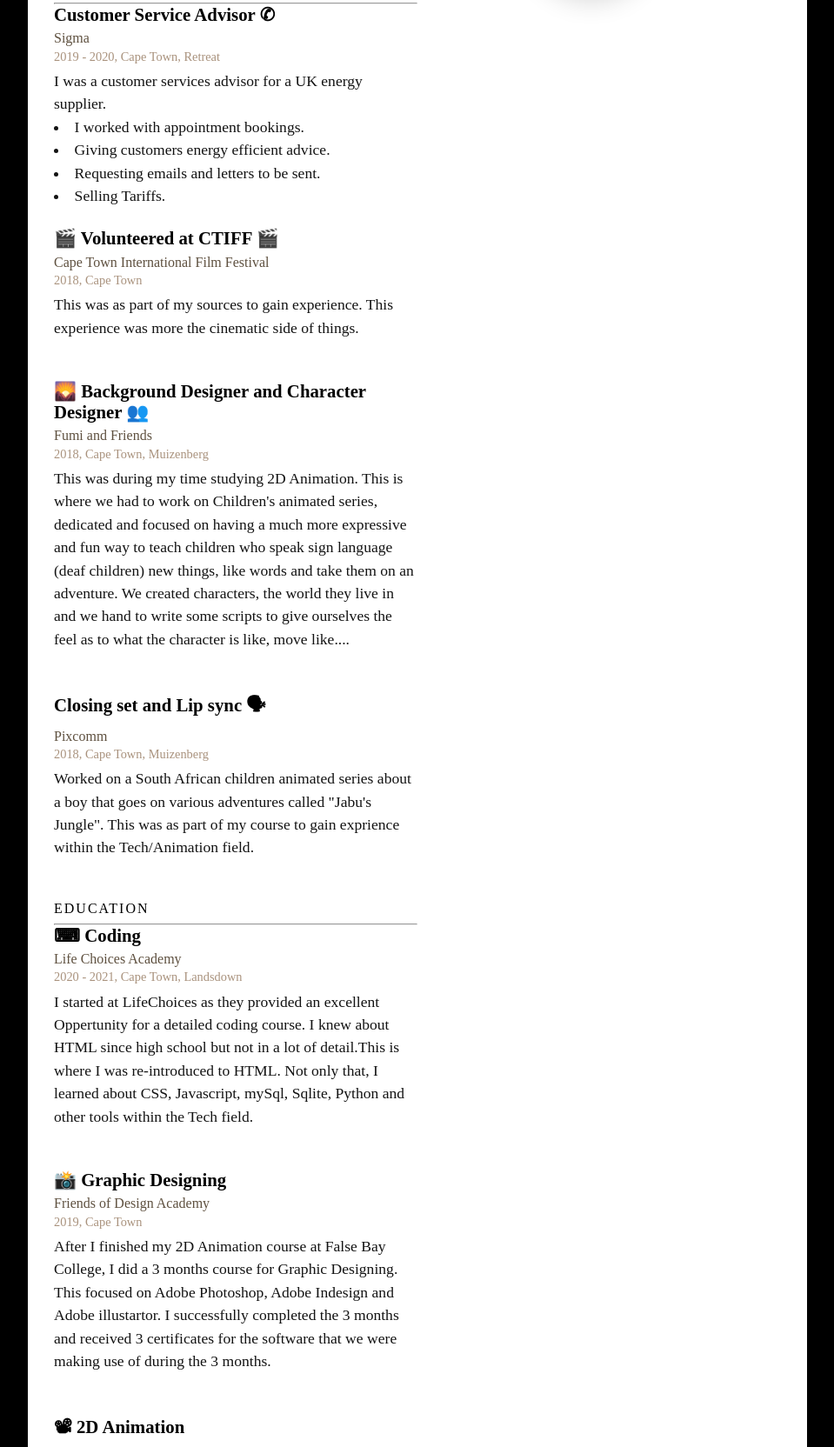
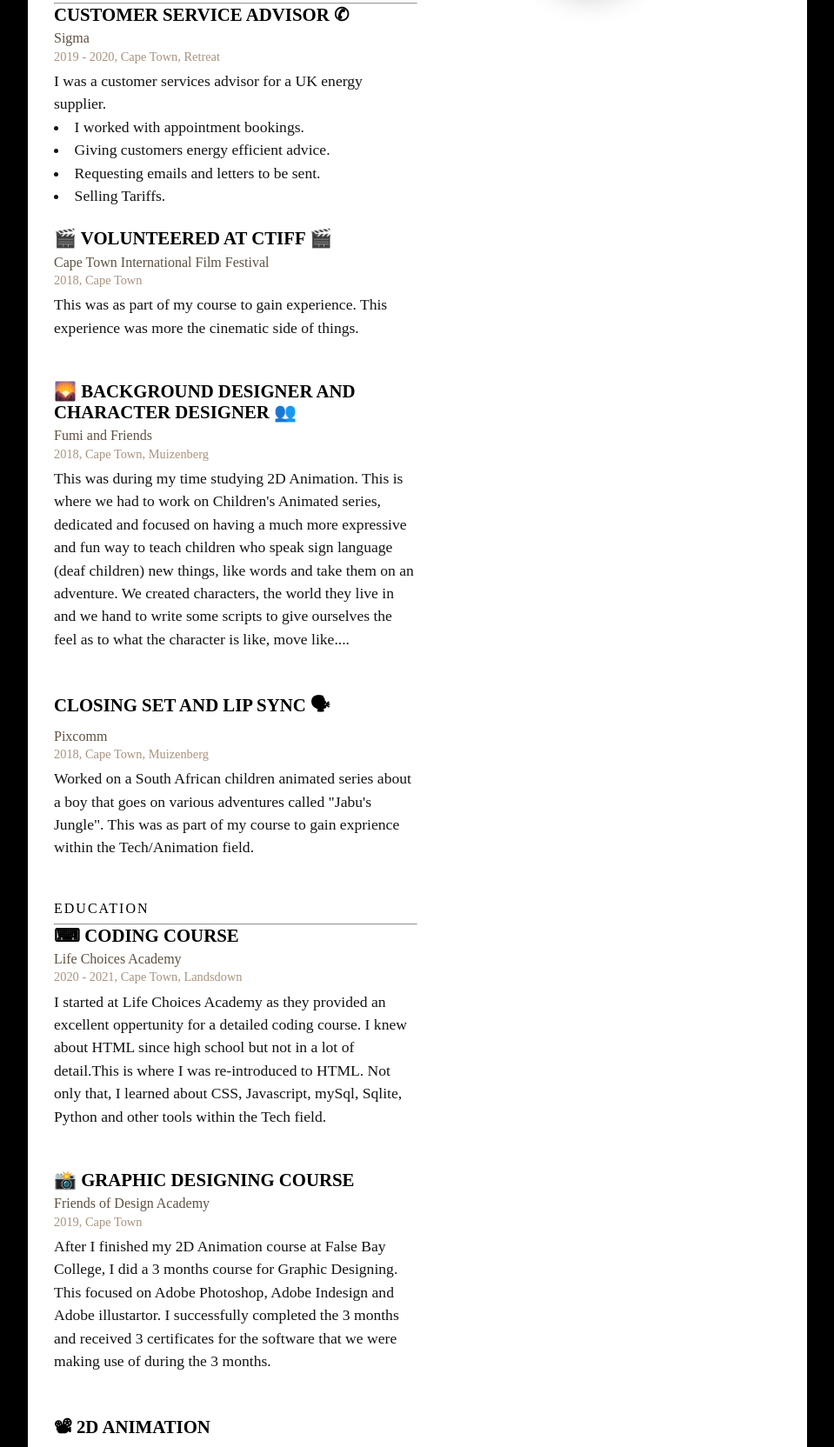
Before and after one commit to Roydenb/portfolio_2, a plain HTML site: page online.html in a window 1280 px wide. Shown: the part 224-1888 px from the top of the page at 87% size, without its empty margins (160-1119 px from the left). Drawn offline with Linux system fonts and the light colour scheme; a web font is replaced by a local one.

Commit message:
Update online.html
Updated changes in spelling again.

```diff
--- a/online.html
+++ b/online.html
@@ -11,7 +11,7 @@
     <div class="cv">
         <div class="cv-row">
           <div class="cv-wrap">
-            <div class="cv-name">Royden Botha</div>
+            <div class="cv-name">ROYDEN BOTHA</div>
             <div class="cv-subname">Front-end developer , 2D Animator and Graphic Designer </div>
             <div class="cv-content">
               <div class="head-title">Experience</div>
@@ -20,7 +20,7 @@
 
               <div class="cv-content-item">
                 <div class="cv-content-item">
-                  <div class="title"> Customer Service Advisor ✆</div>
+                  <div class="title"> CUSTOMER SERVICE ADVISOR ✆</div>
                   <div class="subtitle">Sigma</div>
                   <div class="time">2019 - 2020, Cape Town, Retreat</div>
                   <div class="exprecince">
@@ -34,23 +34,23 @@
                   <br>
 
                   <div class="cv-content-item">
-                    <div class="title"> 🎬 Volunteered at CTIFF 🎬</div>
+                    <div class="title"> 🎬 VOLUNTEERED AT CTIFF 🎬</div>
                     <div class="subtitle">Cape Town International Film Festival</div>
                     <div class="time">2018, Cape Town</div>
                     <div class="exprecince">
-                     This was as part of my sources to gain experience.
+                     This was as part of my course to gain experience.
                      This experience was more the cinematic side of things.
                     </div>
                     </div>
 
                     <br>
 
-                <div class="title"> 🌄 Background Designer and Character Designer 👥</div>
+                <div class="title"> 🌄 BACKGROUND DESIGNER AND CHARACTER DESIGNER 👥</div>
                 <div class="subtitle">Fumi and Friends</div>
                 <div class="time">2018, Cape Town, Muizenberg</div>
                 <div class="exprecince">
                 This was during my time studying 2D Animation.
-                This is where we had  to work on Children's animated series, dedicated
+                This is where we had  to work on Children's Animated series, dedicated
                     and focused on having a much more expressive and fun way to teach
                     children who speak sign language (deaf children) new things, like words and take them on an adventure.
                 We created characters, the world they live in and we hand to write some scripts
@@ -61,7 +61,7 @@
                 <br>
 
               <div class="cv-content-item">
-                <div class="title">Closing set and Lip sync 🗣</div>
+                <div class="title">CLOSING SET AND LIP SYNC 🗣</div>
                 <div class="subtitle">Pixcomm</div>
                 <div class="time">2018, Cape Town, Muizenberg</div>
                 <div class="exprecince">
@@ -80,12 +80,12 @@
 
               <div class="cv-content-item">
                 <div class="title">
-                  ⌨ Coding
+                  ⌨ CODING COURSE
                 </div>
                 <div class="subtitle">Life Choices Academy</div>
                 <div class="time">2020 - 2021, Cape Town, Landsdown</div>
                 <div class="exprecince">
-                  I started at LifeChoices as they provided an excellent Oppertunity for a detailed coding course.
+                  I started at Life Choices Academy as they provided an excellent oppertunity for a detailed coding course.
                   I knew about HTML since high school but not in a lot of detail.This is where I was re-introduced to HTML.
                   Not only that, I learned about CSS, Javascript, mySql, Sqlite, Python and other tools within the Tech field.
                 </div>
@@ -96,7 +96,7 @@
 
                 <div class="cv-content-item">
                   <div class="title">
-                    📸  Graphic Designing
+                    📸  GRAPHIC DESIGNING COURSE
                   </div>
                   <div class="subtitle">Friends of Design Academy</div>
                   <div class="time">2019, Cape Town</div>
@@ -111,7 +111,7 @@
 
                 <div class="cv-content-item">
                   <div class="title" >
-                   📽 2D Animation
+                   📽 2D ANIMATION
                   </div>
                   <div class="subtitle">False Bay College</div>
                   <div class="time">2018-2019, Cape Town, Muizenberg</div>
@@ -126,7 +126,7 @@
 
               <div class="cv-content-item">
                 <div class="title">
-                 🎓 Matriculated 🎓
+                 🎓 MATRICULATED 🎓
                 </div>
                 <div class="subtitle">Lavender Hill High School</div>
                 <div class="time">2017, Cape Town, Lavender Hill</div>
```
